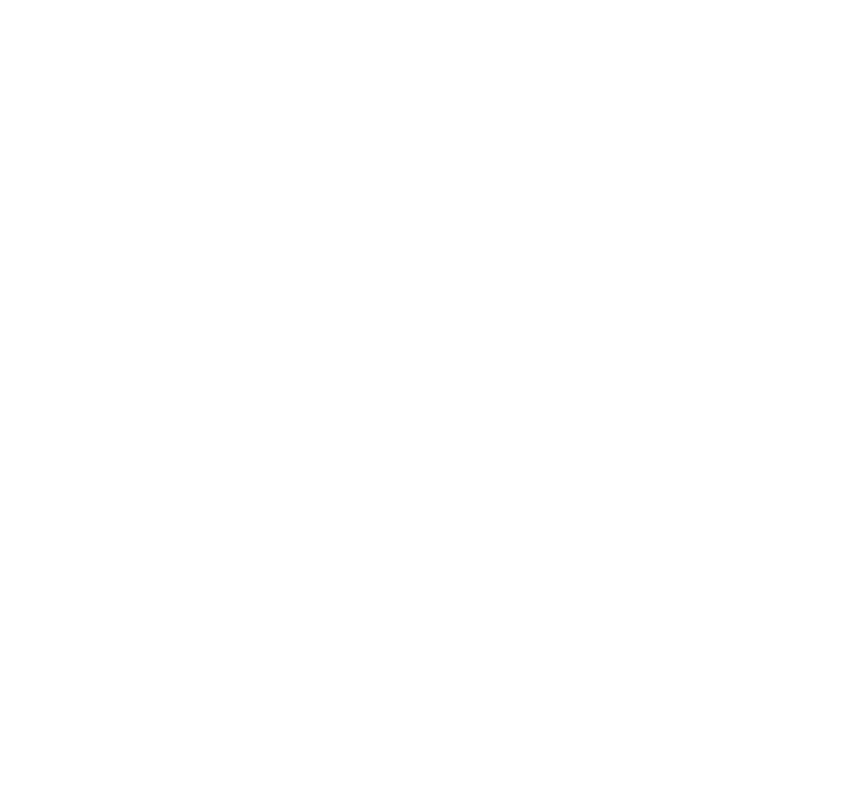
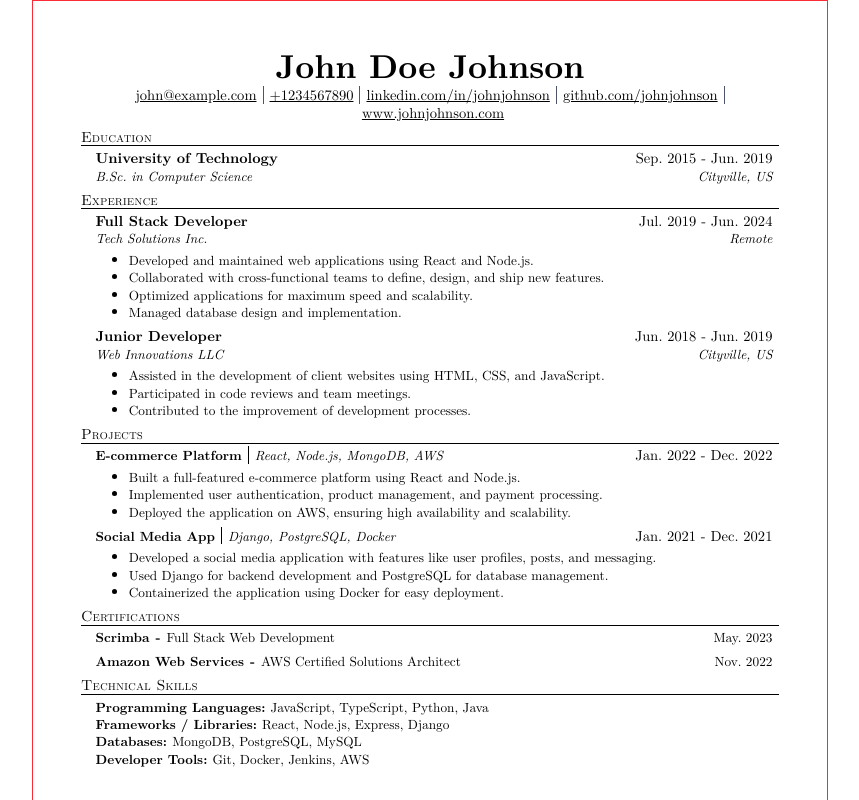
Before and after one commit to jcf-junior/getcv.dev, a React (Vite) app: page /editor/preview in a window 1280 px wide. Before the commit this address had no page. Shown: the top 800 px of the page, without its empty margins (210-1069 px from the left). Built offline with nearby package versions, Linux system fonts and the light colour scheme.

Commit message:
Created a full screen preview page for easier development

```diff
--- a/src/main.tsx
+++ b/src/main.tsx
@@ -6,6 +6,7 @@
 import Editor from "./pages/Editor.tsx";
 import Home from "./pages/Home.tsx";
 import Tips from "./pages/Tips.tsx";
+import Preview from "./pages/Preview.tsx";
 
 createRoot(document.getElementById("root")!).render(
   <StrictMode>
@@ -16,6 +17,7 @@
           <Route path="/editor" element={<Editor />} />
           <Route path="/tips" element={<Tips />} />
         </Route>
+        <Route path="/editor/preview" element={<Preview />} />
       </Routes>
     </BrowserRouter>
   </StrictMode>,
--- /dev/null
+++ b/src/pages/Preview.tsx
@@ -0,0 +1,12 @@
+import { useCvData } from "../hooks/useCvData";
+import JakesResume from "../templates/JakesResume";
+
+export default function Preview() {
+  const { cvData } = useCvData();
+
+  return (
+    <div className="border border-red-500 w-fit mx-auto">
+      <JakesResume cvData={cvData} />;
+    </div>
+  );
+}
```
